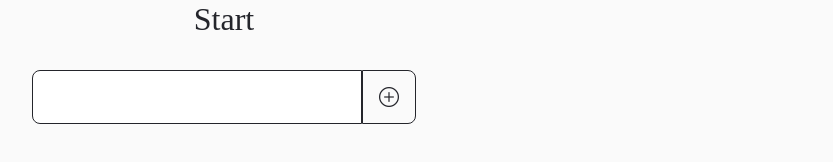
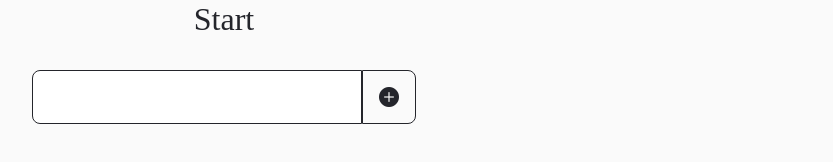
Before and after one commit to jamesspearsv/quiet-timer, a Vue app: page / in a window 1280 px wide. Shown: the part 516-678 px from the top of the page, without its empty margins (416-1249 px from the left). Built offline with nearby package versions, Linux system fonts and the light colour scheme; a web font is replaced by a local one.

Commit message:
Added Context type and state bindings

```diff
--- a/src/App.vue
+++ b/src/App.vue
@@ -1,10 +1,10 @@
 <script setup lang="ts">
-    import { onMounted, ref, useTemplateRef, watch } from 'vue';
+    import { computed, onMounted, ref, useTemplateRef, watch } from 'vue';
     import MuteButton from '@/components/MuteButton.vue';
     import TimerDisplay from '@/components/TimerDisplay.vue';
     import PhaseButtons from '@/components/PhaseButtons.vue';
     import SegmentDialog from '@/components/SegmentDialog.vue';
-    import type { Phase, TimerStatus } from '@/lib/types.ts';
+    import { type Context, type Phase, type TimerStatus } from '@/lib/types.ts';
     import { TIMERS } from './lib/const';
     import ContextTracker from '@/components/ContextTracker.vue';
 
@@ -15,6 +15,11 @@
     const muted = ref(false);
     const audio_element = useTemplateRef('audioElement');
     const timer_id = ref<number | null>(null);
+    const contexts = ref<Context[]>([]);
+    const current_context = computed(() => {
+        const context = contexts.value.pop();
+        if (!context?.completed) return context;
+    });
 
     let audioContext: AudioContext;
     let track: MediaElementAudioSourceNode;
@@ -123,7 +128,7 @@
             @pause="pauseTimer"
             @finish="playAlert"
         />
-        <ContextTracker />
+        <ContextTracker :context="current_context" />
     </main>
 
     <!-- # Non-UI elements # -->
--- a/src/components/ContextTracker.vue
+++ b/src/components/ContextTracker.vue
@@ -1,14 +1,48 @@
-<script setup lang="ts"></script>
+<script setup lang="ts">
+    import type { Context } from '@/lib/types';
+
+    const { context } = defineProps<{
+        context: Context | undefined;
+    }>();
+
+    const emit = defineEmits<{
+        addContext: [c: Context];
+    }>();
+
+    const actionModel = defineModel();
+
+    function addAction() {
+        if (actionModel.value) {
+            alert(`Adding action: ${actionModel.value}`);
+            emit('addContext', {
+                action: actionModel.value, // todo: fix this error
+                completed: false,
+                duration_worked: 0,
+            });
+            actionModel.value = '';
+        }
+    }
+</script>
 <template>
-    <div class="context-container">
-        <input type="text" name="" id="" />
-        <button>
-            <i class="bi bi-plus-circle"></i>
-        </button>
-    </div>
+    <template v-if="context">
+        <p>{{ context.action }}</p>
+    </template>
+    <template v-else>
+        <form class="context-input" @submit.prevent="addAction">
+            <input
+                type="text"
+                v-model.trim="actionModel"
+                name="action"
+                id="action"
+            />
+            <button type="submit">
+                <i class="bi bi-plus-circle-fill"></i>
+            </button>
+        </form>
+    </template>
 </template>
 <style lang="css" scoped>
-    .context-container {
+    .context-input {
         width: 100%;
         display: flex;
         gap: 0;
--- a/src/lib/types.ts
+++ b/src/lib/types.ts
@@ -1,3 +1,9 @@
 export type Phase = 'focus' | 'break';
 
 export type TimerStatus = 'running' | 'stopped' | 'paused' | 'finished';
+
+export interface Context {
+    action: string;
+    completed: boolean;
+    duration_worked: number;
+}
```
